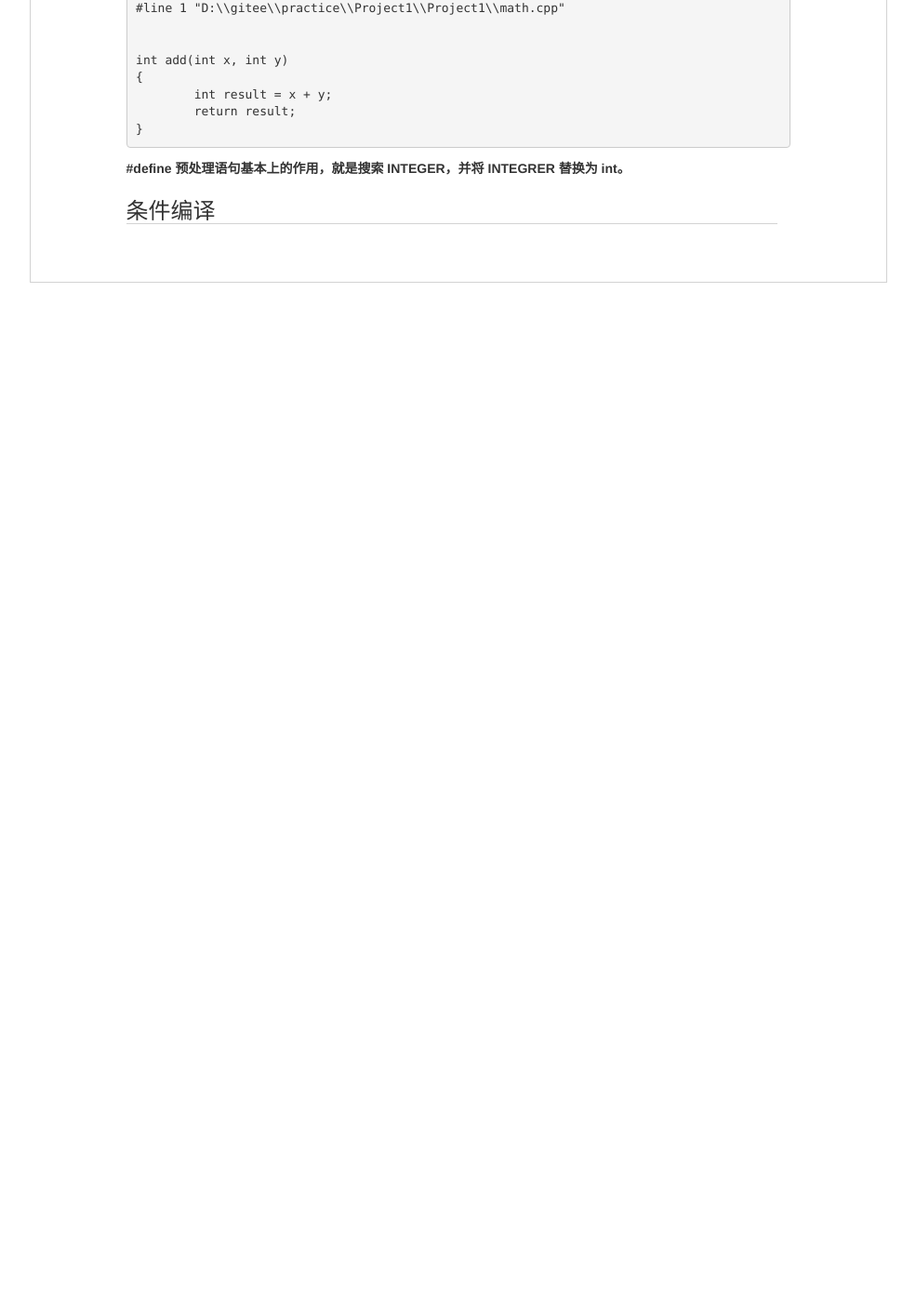
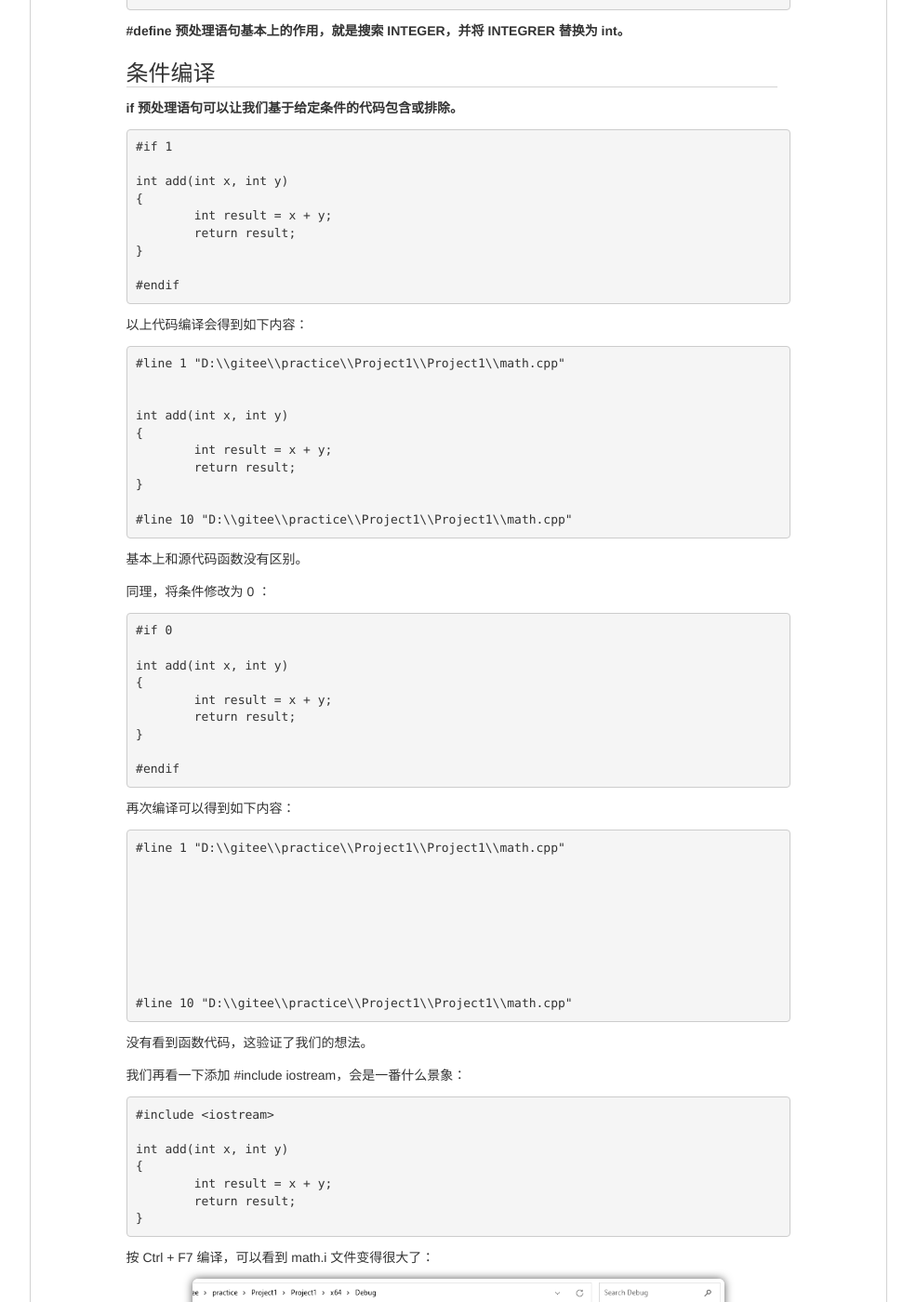
Before and after one commit to luli100/luli100.github.io, a Jekyll site: the page built from _posts/2023-10-01-cplusplus-Preprocessor.md, in a window 1280 px wide and 1400 px high, scrolled down 1981 px. Shown: the whole window at 93% size, without its empty margins (147-1132 px from the left). Built offline with Jekyll 4.4.1, drawn with Linux system fonts in a browser that asks for light colours; before the commit the page ends 2285 px from its top, so only the background shows below that; some of the changed text lies outside the part shown.

Commit message:
预处理器，条件编译

````diff
--- a/_posts/2023-10-01-cplusplus-Preprocessor.md
+++ b/_posts/2023-10-01-cplusplus-Preprocessor.md
@@ -48,7 +48,7 @@ int add(int x, int y)
 
 打开项目属性页，设置 Preprocess to a File 为 Yes，如下图所示：
 
-![project property pages](/images/project1-property-pages.png)
+<img src="/images/project1-property-pages.png" width="80%">
 
 再按 Ctrl + F7 编译文件，打开 Debug 输出目录，可以看到一个 math.i 文件，使用文本编译器打开 math.i，可以看到如下内容：
 
@@ -93,3 +93,87 @@ int add(int x, int y)
 **#define 预处理语句基本上的作用，就是搜索 INTEGER，并将 INTEGRER 替换为 int。**
 
 ### 条件编译
+
+**if 预处理语句可以让我们基于给定条件的代码包含或排除。**
+
+```
+#if 1
+
+int add(int x, int y)
+{
+	int result = x + y;
+	return result;
+}
+
+#endif
+```
+
+以上代码编译会得到如下内容：
+
+```
+#line 1 "D:\\gitee\\practice\\Project1\\Project1\\math.cpp"
+
+
+int add(int x, int y)
+{
+	int result = x + y;
+	return result;
+}
+
+#line 10 "D:\\gitee\\practice\\Project1\\Project1\\math.cpp"
+```
+
+基本上和源代码函数没有区别。
+
+同理，将条件修改为 0 ：
+
+```
+#if 0
+
+int add(int x, int y)
+{
+	int result = x + y;
+	return result;
+}
+
+#endif
+```
+
+再次编译可以得到如下内容：
+
+```
+#line 1 "D:\\gitee\\practice\\Project1\\Project1\\math.cpp"
+
+
+
+
+
+
+
+
+#line 10 "D:\\gitee\\practice\\Project1\\Project1\\math.cpp"
+```
+
+没有看到函数代码，这验证了我们的想法。
+
+我们再看一下添加 #include iostream，会是一番什么景象：
+
+```
+#include <iostream>
+
+int add(int x, int y)
+{
+	int result = x + y;
+	return result;
+}
+```
+
+按 Ctrl + F7 编译，可以看到 math.i 文件变得很大了：
+
+<img src="/images/include-iostream.png" width="80%">
+
+这是因为 iostream 也包含了其它文件，而它本身也包含了大量的代码。
+
+### 总结
+
+以上内容就是预处理器所做的工作，一旦这个阶段结束，我们就可以将 C++ 代码编译成机器代码。
````
Also changed, not shown: images/include-iostream.png (added).
